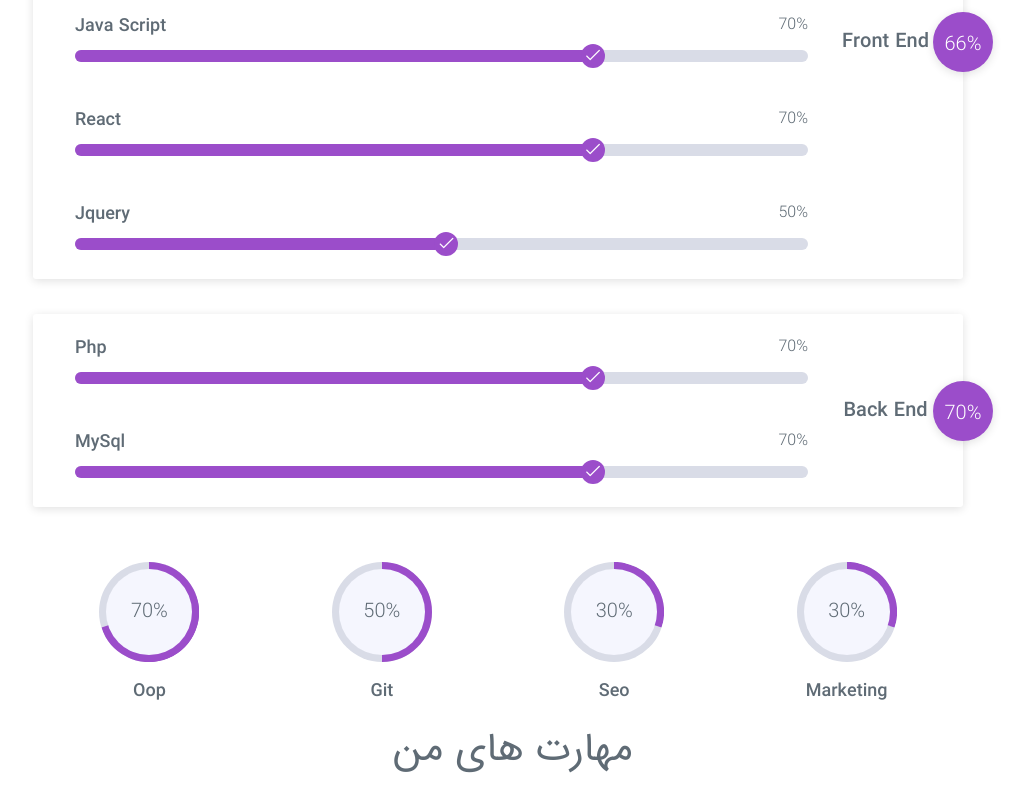
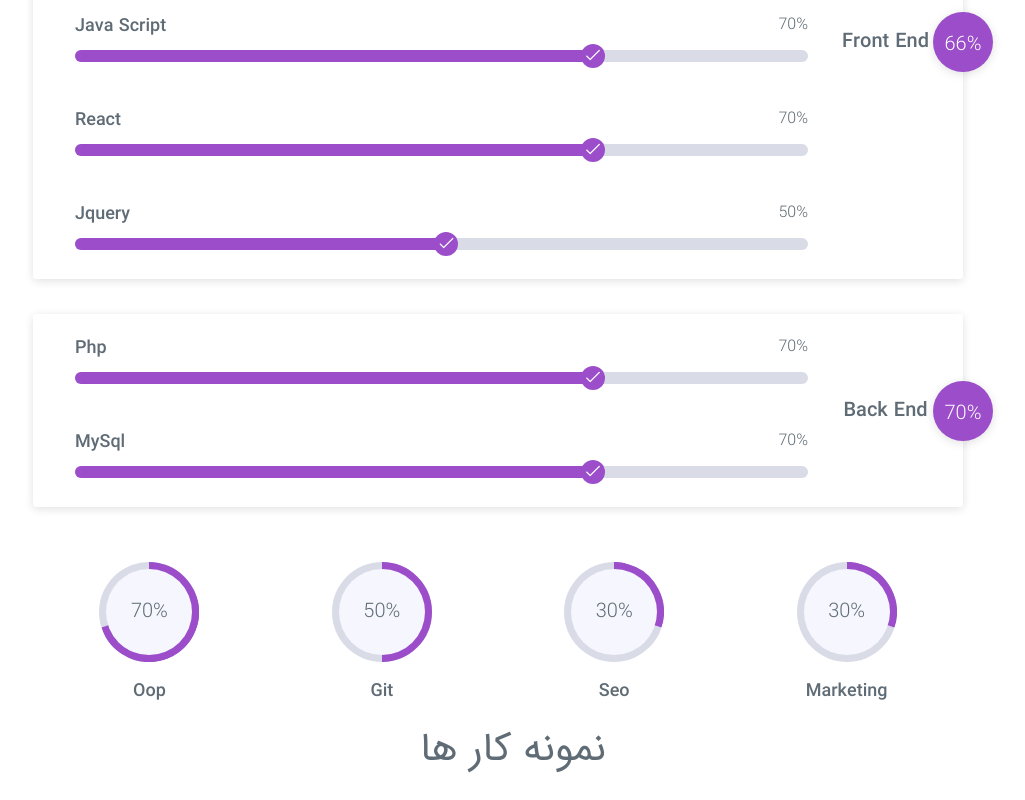
Before and after one commit to nerdpanda-ir/NerdPanda.Me, a React (Create React App) app: page / in a window 1280 px wide. Shown: the part 2306-3106 px from the top of the page, without its empty margins (127-1152 px from the left). Built offline with nearby package versions, Linux system fonts and the light colour scheme.

Commit message:
[file]{Portfolio.js}-> change content of GrayBig Component

```diff
--- a/src/components/Page/index/Main/Portfolio/Portfolio.js
+++ b/src/components/Page/index/Main/Portfolio/Portfolio.js
@@ -9,7 +9,7 @@ export default class Portfolio extends React.Component{
             (
                 <React.Fragment>
                     <section id='Portfolio'>
-                        <GrayBig tagName='h2'> مهارت های من </GrayBig>
+                        <GrayBig tagName='h2'> نمونه کار ها  </GrayBig>
                         <Container>
 
                         </Container>
```
